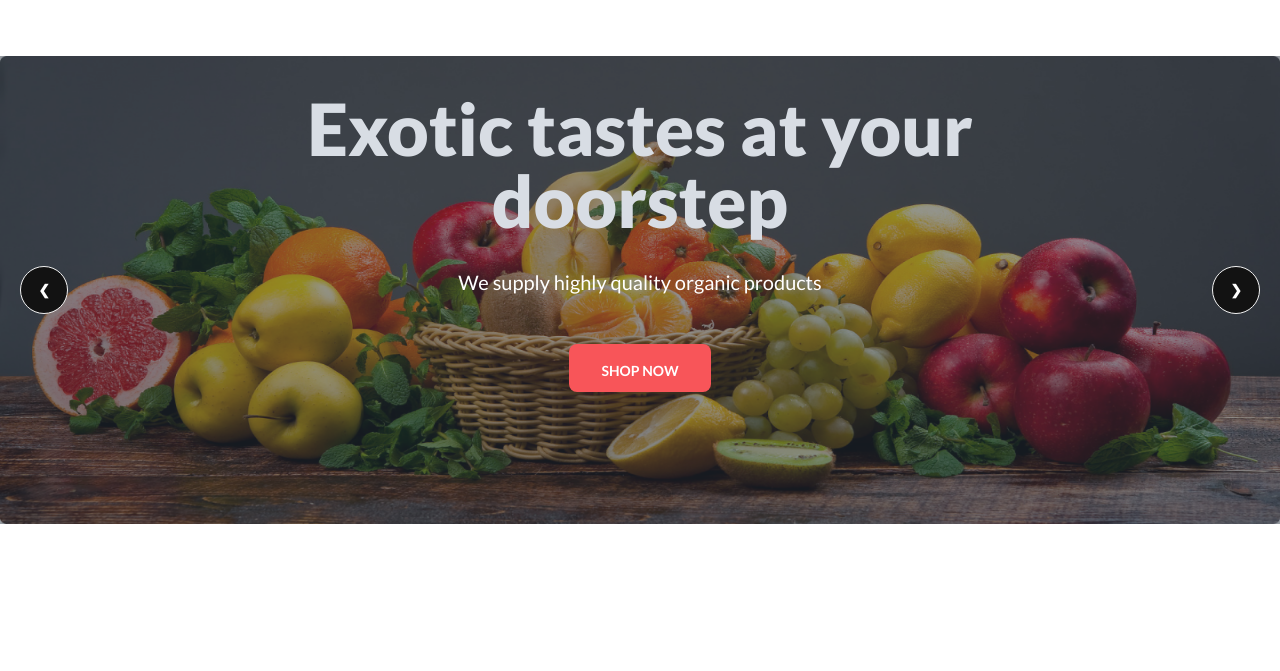
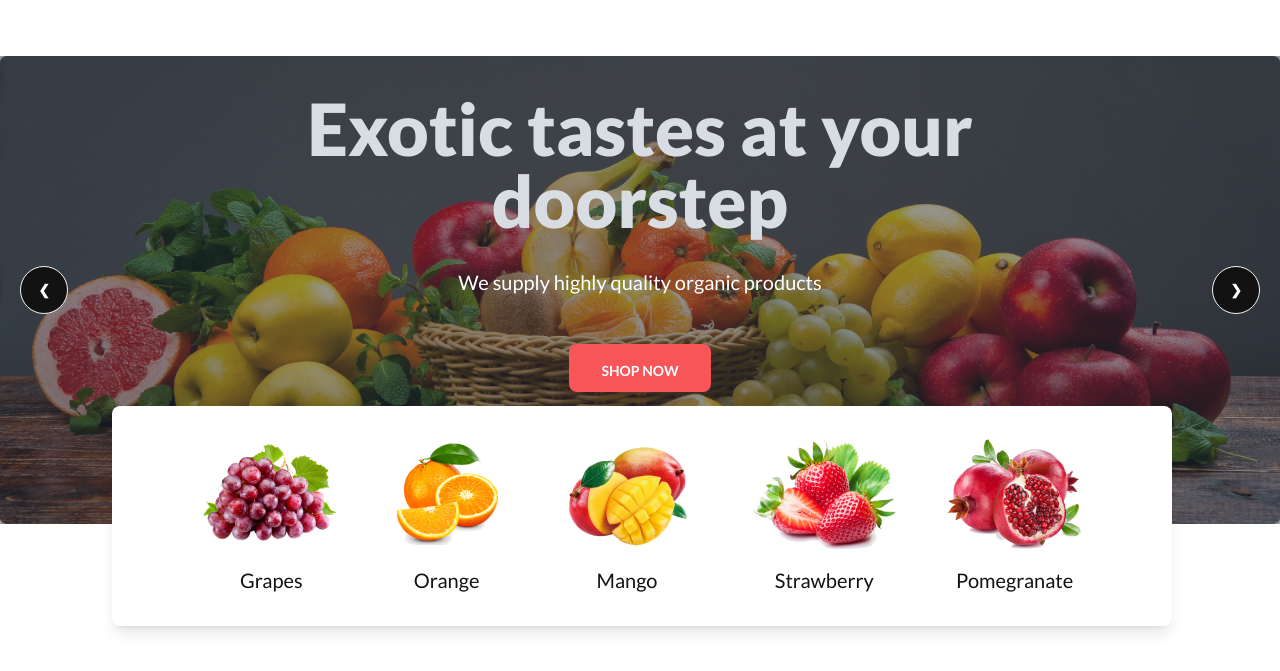
Before and after one commit to siraj3838/my-third-exam, a plain HTML site: page index.html in a window 1280 px wide. Shown: the part 117-788 px from the top of the page. Drawn offline with nearby package versions, Linux system fonts and the light colour scheme; grey boxes are pictures that could not be loaded.

Commit message:
my doorstep small device width done

```diff
--- a/index.html
+++ b/index.html
@@ -69,7 +69,7 @@
 
         <!-- this Doorstep Section start -->
         <section class="max-w-screen-xl mx-auto lg:bg-opacity-80 h-1/2">
-            <div class="mx-5 lg:mx-0">
+            <div class="mx-5 lg:mb-52 lg:mx-0 relative">
                 <div class="carousel w-full">
 
 
@@ -164,8 +164,39 @@
                       </div>
                     </div>
                   </div>
+                  <!-- Bonus section position type -->
+                  <div class="mt-4 w-96 lg:w-[1060px] lg:-bottom-24 lg:left-28 flex justify-evenly bg-white shadow-lg rounded-lg items-center text-center absolute lg:py-8 lg:px-10
+                  lg:h-[220px] border-t-2 lg:border-t-0">
+                  <!-- 1st image -->
+                    <div class="lg:space-y-4">
+                        <img class="w-16 lg:w-full" src="images/fruit1.png" alt="">
+                        <h4 class="text-[#121212]
+                        text-sm lg:text-xl font-medium"> Grapes</h4>
+                    </div>
+                    <!-- 2nd image -->
+                    <div class="lg:space-y-4">
+                        <img class="w-12 lg:w-full" src="images/fruit2.png" alt="">
+                        <h4 class="text-[#121212] text-sm lg:text-xl font-medium">Orange</h4>
+                    </div>
+                    <!-- 3rd image -->
+                    <div class="lg:space-y-4">
+                        <img class="w-16 lg:w-full" src="images/fruit3.png" alt="">
+                        <h4 class="text-[#121212] text-sm lg:text-xl font-medium">Mango</h4>
+                    </div>
+                    <!-- 4th image -->
+                    <div class="lg:space-y-4">
+                        <img class="ml-2 w-16 lg:ml-0 lg:w-full" src="images/fruit4.png" alt="">
+                        <h4 class="text-[#121212] text-sm lg:text-xl font-medium">Strawberry</h4>
+                    </div>
+                    <!-- 5th image -->
+                    <div class="lg:space-y-4">
+                        <img class="ml-3 lg:ml-0 w-16 lg:w-full" src="images/fruit5.png" alt="">
+                        <h4 class="text-[#121212] text-sm lg:text-xl font-medium">Pomegranate</h4>
+                    </div>
+                  </div>
             </div>
           </section>
+          <!-- this Doorstep Section end -->
     </header>
     <main></main>
 
```
